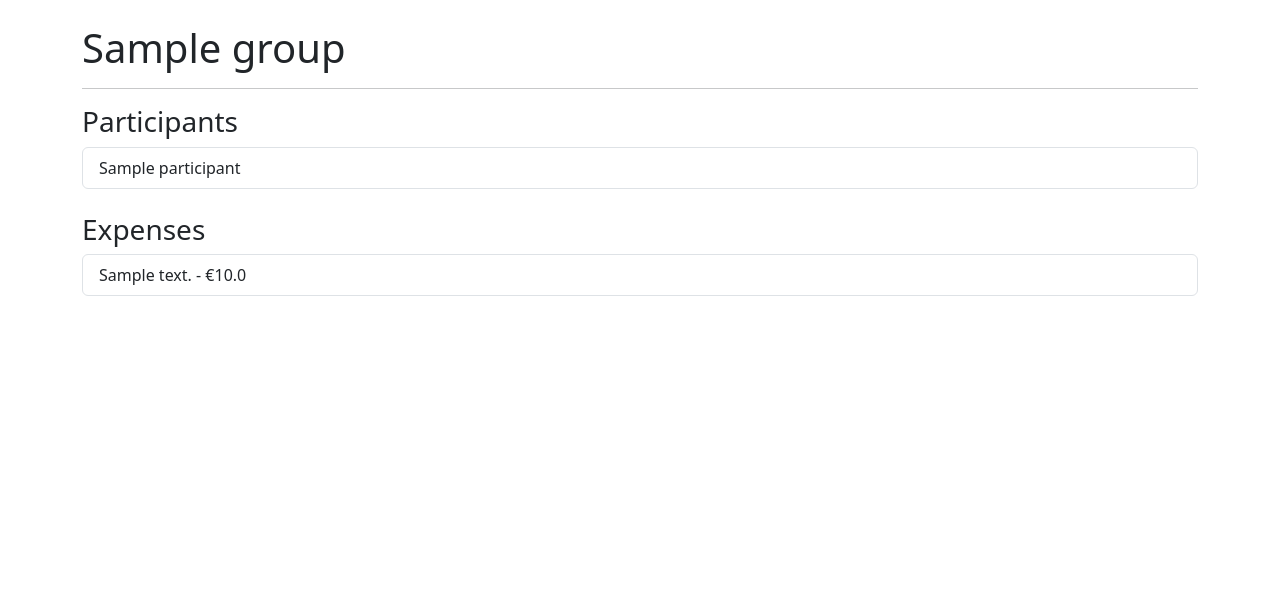
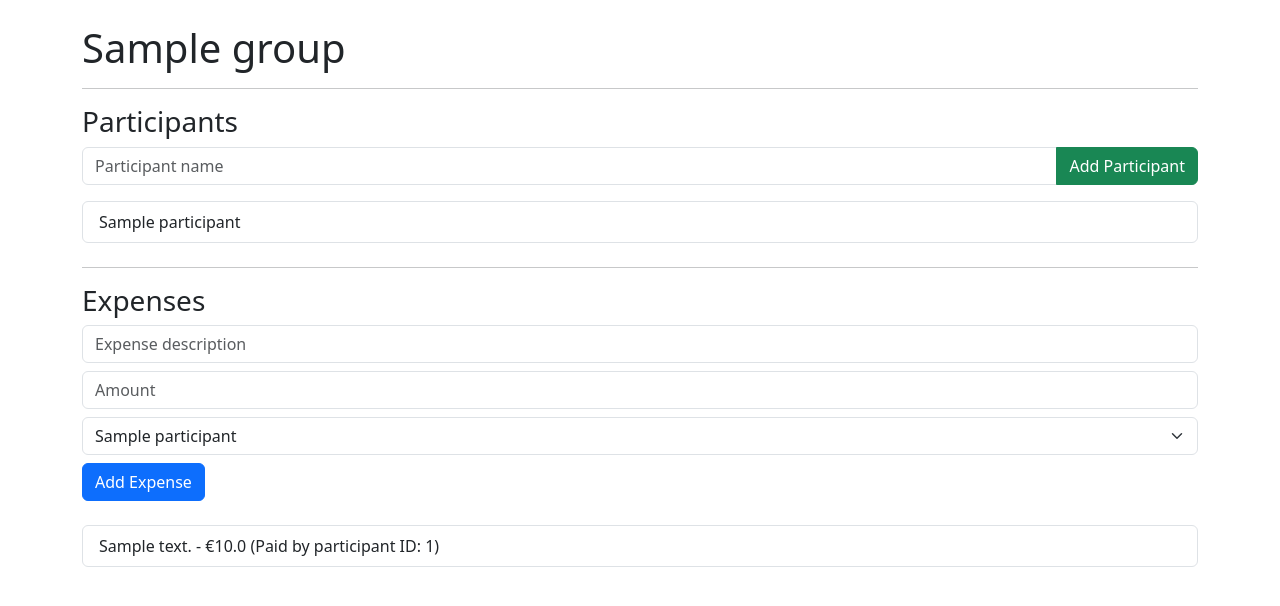
Before and after one commit to dakoalesia1-boop/TripSplit-app, a Flask app: page /group/1 in a window 1280 px wide. Shown: the part 56-662 px from the top of the page. Run offline with Flask 3, Linux system fonts and the light colour scheme; tables that the repository leaves empty hold one stand-in row (values such as "Sample post").

Commit message:
Add expense creation and group expense tracking

```diff
--- a/app/routes/main_routes.py
+++ b/app/routes/main_routes.py
@@ -29,3 +29,31 @@ def group_detail(group_id):
         participants=participants,
         expenses=expenses
     )
+
+@main.route("/group/<int:group_id>/add-participant", methods=["POST"])
+def add_participant(group_id):
+    participant_name = request.form.get("participant_name")
+    if participant_name:
+        participant = Participant(
+            name=participant_name,
+            group_id=group_id
+        )
+        db.session.add(participant)
+        db.session.commit()
+    return redirect(url_for("main.group_detail", group_id=group_id))
+
+@main.route("/group/<int:group_id>/add-expense", methods=["POST"])
+def add_expense(group_id):
+    description = request.form.get("description")
+    amount = request.form.get("amount")
+    paid_by_id = request.form.get("paid_by_id")
+    if description and amount and paid_by_id:
+        expense = Expense(
+            description=description,
+            amount=float(amount),
+            paid_by_id=int(paid_by_id),
+            group_id=group_id
+        )
+        db.session.add(expense)
+        db.session.commit()
+    return redirect(url_for("main.group_detail", group_id=group_id))
--- a/app/templates/group_detail.html
+++ b/app/templates/group_detail.html
@@ -8,6 +8,26 @@
 
 <h3>Participants</h3>
 
+<form
+    method="POST"
+    action="{{ url_for('main.add_participant', group_id=group.id) }}"
+    class="mb-3"
+>
+    <div class="input-group">
+        <input
+            type="text"
+            name="participant_name"
+            class="form-control"
+            placeholder="Participant name"
+            required
+        >
+
+        <button class="btn btn-success" type="submit">
+            Add Participant
+        </button>
+    </div>
+</form>
+
 <ul class="list-group mb-4">
     {% for participant in participants %}
         <li class="list-group-item">
@@ -16,12 +36,54 @@
     {% endfor %}
 </ul>
 
+<hr>
+
 <h3>Expenses</h3>
+
+<form
+    method="POST"
+    action="{{ url_for('main.add_expense', group_id=group.id) }}"
+    class="mb-4"
+>
+    <input
+        type="text"
+        name="description"
+        class="form-control mb-2"
+        placeholder="Expense description"
+        required
+    >
+
+    <input
+        type="number"
+        step="0.01"
+        name="amount"
+        class="form-control mb-2"
+        placeholder="Amount"
+        required
+    >
+
+    <select
+        name="paid_by_id"
+        class="form-select mb-2"
+        required
+    >
+        {% for participant in participants %}
+            <option value="{{ participant.id }}">
+                {{ participant.name }}
+            </option>
+        {% endfor %}
+    </select>
+
+    <button class="btn btn-primary" type="submit">
+        Add Expense
+    </button>
+</form>
 
 <ul class="list-group">
     {% for expense in expenses %}
         <li class="list-group-item">
             {{ expense.description }} - €{{ expense.amount }}
+            (Paid by participant ID: {{ expense.paid_by_id }})
         </li>
     {% endfor %}
 </ul>
```
